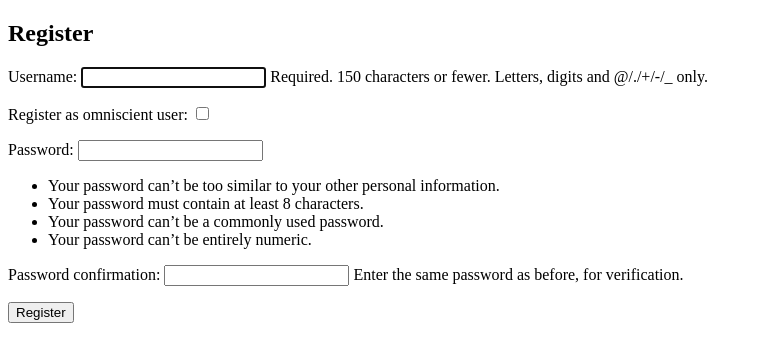
After one commit to Carleton-BIT/BIT2008-useraccounts, a Django app: page /register/ in a window 1280 px wide. The commit adds this page. Shown: the top 362 px of the page, without its empty margins (0-762 px from the left). Run offline with Django 4.2, Linux system fonts and the light colour scheme.

Commit message:
Add user types

```diff
--- a/studentdemo/studentdemo/settings.py
+++ b/studentdemo/studentdemo/settings.py
@@ -15,7 +15,7 @@ from decouple import config
 
 # Build paths inside the project like this: BASE_DIR / 'subdir'.
 BASE_DIR = Path(__file__).resolve().parent.parent
-
+AUTH_USER_MODEL = 'todoapp.CustomUser'
 
 # Quick-start development settings - unsuitable for production
 # See https://docs.djangoproject.com/en/4.2/howto/deployment/checklist/
--- a/studentdemo/todoapp/admin.py
+++ b/studentdemo/todoapp/admin.py
@@ -1,5 +1,8 @@
 from django.contrib import admin
-from .models import Task
+from .models import Task, CustomUser
+from django.contrib.auth.admin import UserAdmin
+
 
 # Register your models here.
 admin.site.register(Task)
+admin.site.register(CustomUser, UserAdmin)
--- a/studentdemo/todoapp/forms.py
+++ b/studentdemo/todoapp/forms.py
@@ -1,7 +1,17 @@
 from django import forms
-from .models import Task
+from .models import Task, CustomUser
+from django.contrib.auth.forms import UserCreationForm
+
 
 class TaskForm(forms.ModelForm):
     class Meta:
         model = Task
         fields = ['description']
+
+
+class CustomUserCreationForm(UserCreationForm):
+    is_omniscient = forms.BooleanField(required=False, label="Register as omniscient user")
+
+    class Meta(UserCreationForm.Meta):
+        model = CustomUser
+        fields = UserCreationForm.Meta.fields + ('is_omniscient',)
--- a/studentdemo/todoapp/models.py
+++ b/studentdemo/todoapp/models.py
@@ -1,7 +1,9 @@
 from django.db import models
 from django.conf import settings
+from django.contrib.auth.models import AbstractUser
 
-
+class CustomUser(AbstractUser):
+    is_omniscient = models.BooleanField(default=False)
 
 class Task(models.Model):
     user = models.ForeignKey(settings.AUTH_USER_MODEL, on_delete=models.CASCADE)
--- a/studentdemo/todoapp/templates/index.html
+++ b/studentdemo/todoapp/templates/index.html
@@ -9,6 +9,11 @@
 
 {% if user.is_authenticated %}
     Welcome, {{ user.username }}!
+    {% if user.is_omniscient %}
+        <p>Status: You are an omniscient user. You have the power to see everyone's tasks.</p>
+    {% else %}
+        <p>Status: You are a regular user and can only see your own tasks.</p>
+    {% endif %}
 {% else %}
     Welcome, Guest!
 {% endif %}
--- /dev/null
+++ b/studentdemo/todoapp/templates/registration/register.html
@@ -0,0 +1,14 @@
+<!DOCTYPE html>
+<html>
+<head>
+    <title>Register</title>
+</head>
+<body>
+    <h2>Register</h2>
+    <form method="post">
+        {% csrf_token %}
+        {{ form.as_p }}
+        <button type="submit">Register</button>
+    </form>
+</body>
+</html>
--- a/studentdemo/todoapp/urls.py
+++ b/studentdemo/todoapp/urls.py
@@ -4,5 +4,6 @@ from . import views
 urlpatterns = [
     path('', views.index, name='index'),
     path('create_task/', views.create_task, name='create_task'),
+    path('register/', views.register, name='register'),
     path('accounts/', include('django.contrib.auth.urls')),
 ]
--- a/studentdemo/todoapp/views.py
+++ b/studentdemo/todoapp/views.py
@@ -1,14 +1,17 @@
 from django.http import HttpResponse
 from .models import Task
 from django.shortcuts import render, redirect
-from .forms import TaskForm
+from .forms import TaskForm, CustomUserCreationForm
+from django.contrib.auth import login
 from django.contrib.auth.decorators import login_required
 
 
 @login_required
 def index(request):
-    # Fetch Data From Model for the current user
-    tasks = Task.objects.filter(user=request.user)
+    if request.user.is_omniscient:
+        tasks = Task.objects.all()
+    else:
+        tasks = Task.objects.filter(user=request.user)
 
     # Fetch Form from Forms
     form = TaskForm()
@@ -24,3 +27,14 @@ def create_task(request):
         task.user = request.user
         task.save()
         return redirect('index')  # Redirect to wherever you want after saving
+
+def register(request):
+    if request.method == 'POST':
+        form = CustomUserCreationForm(request.POST)
+        if form.is_valid():
+            user = form.save()
+            login(request, user)
+            return redirect('index')  # Redirect to a success page
+    else:
+        form = CustomUserCreationForm()
+    return render(request, 'registration/register.html', {'form': form})
```
Also changed, not shown: studentdemo/todoapp/migrations/0001_initial.py, studentdemo/todoapp/migrations/0002_task_user.py (deleted).
